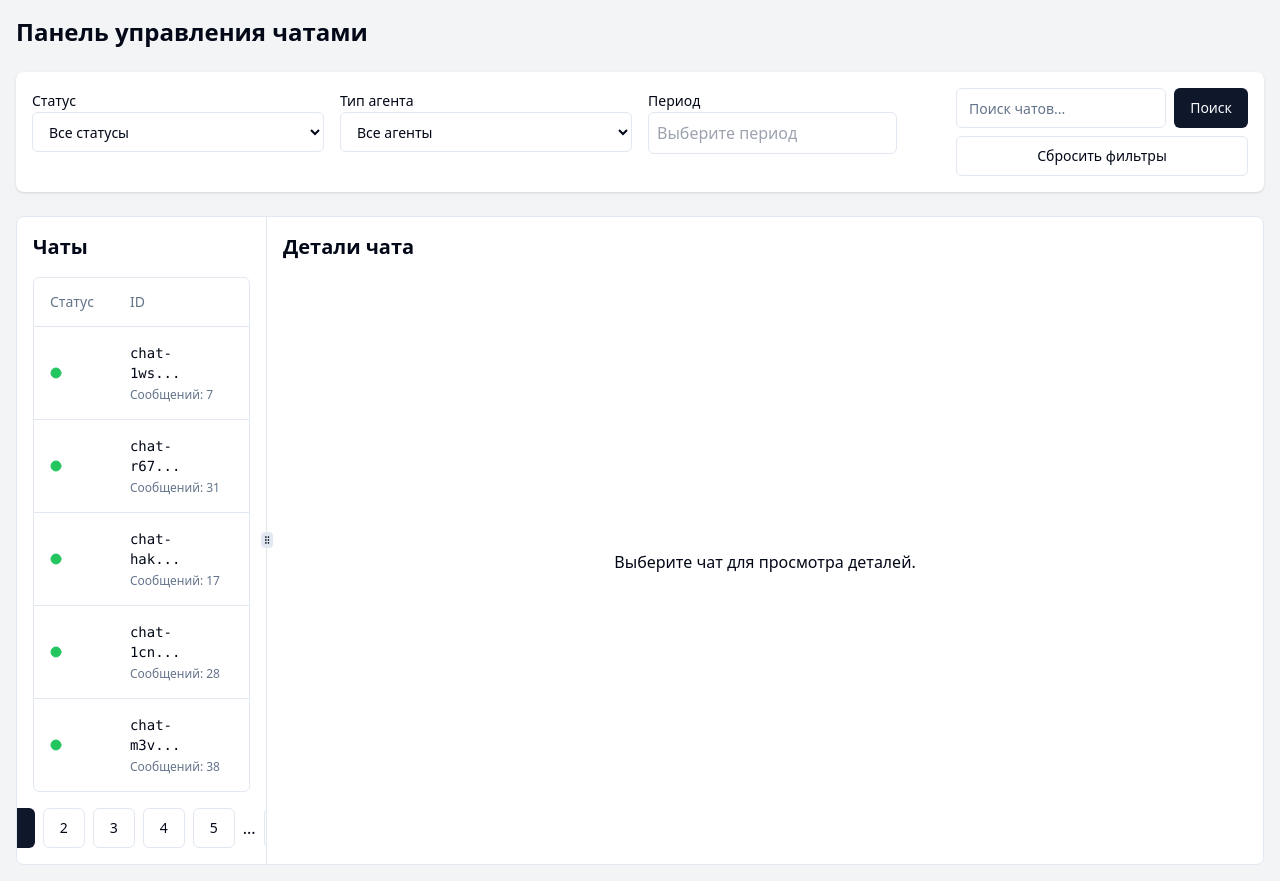
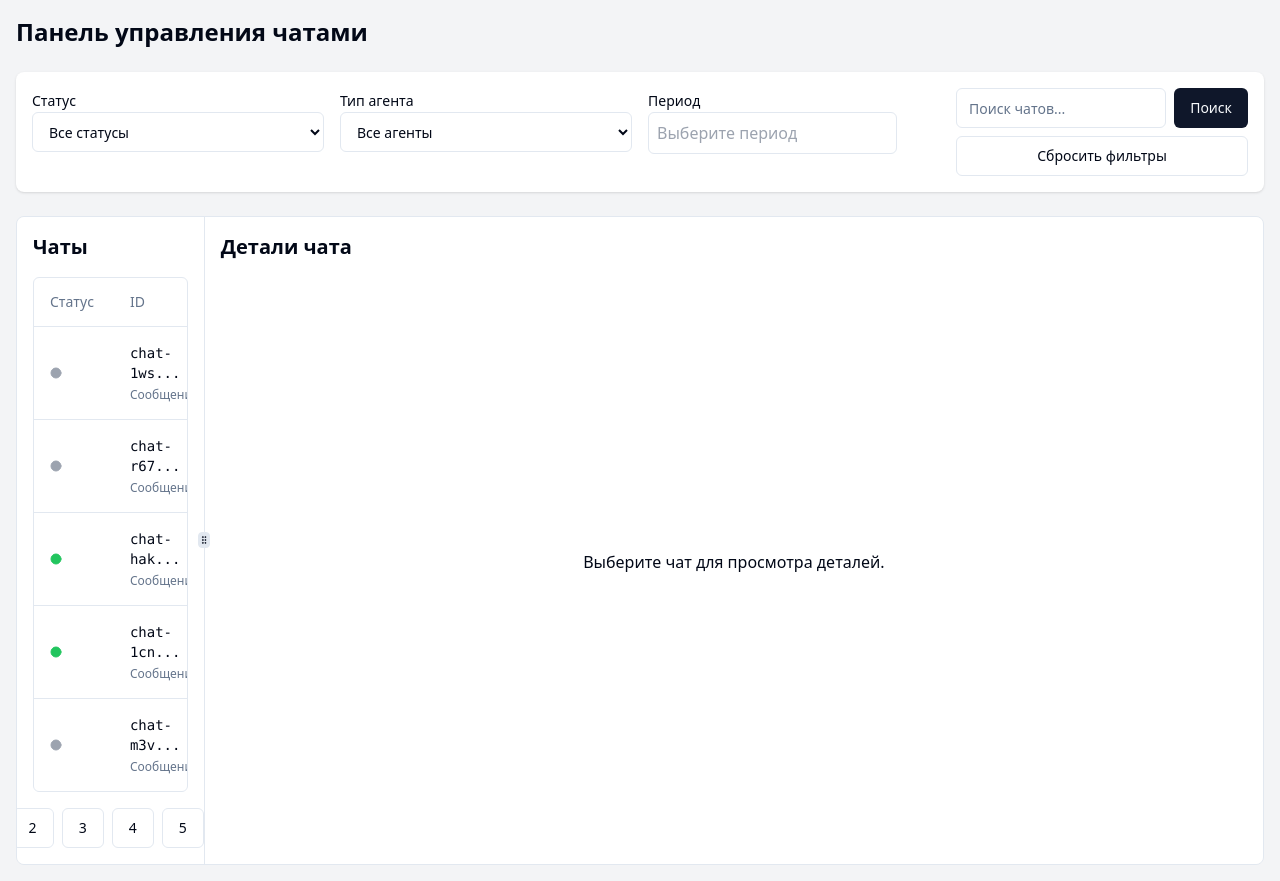
Before and after one commit to fifo033/chat-scribe-vista, a React (Vite) app: page / in a window 1280 px wide. Built offline with nearby package versions, Linux system fonts and the light colour scheme.

Commit message:
feat: Improve chat detail view and refresh interval
-   Make chat detail view full width by default.
-   Add a grey circle to indicate a closed request.
-   Reduce refresh interval to 5 seconds.

```diff
--- a/src/components/chat/ChatList.tsx
+++ b/src/components/chat/ChatList.tsx
@@ -1,4 +1,3 @@
-
 import React, { useState } from 'react';
 import {
   ColumnDef,
@@ -37,10 +36,19 @@ const ChatList: React.FC<ChatListProps> = ({
       header: 'Статус',
       cell: ({ row }) => {
         const waiting = row.original.waiting;
+        const isDone = !waiting && !row.original.ai; // Consider a chat done when it's not waiting and not handled by AI
         return (
-          <Circle
-            className={`${waiting ? 'text-destructive' : 'text-green-500'} w-3 h-3 fill-current`}
-          />
+          <div className="flex items-center">
+            <Circle
+              className={`${
+                waiting
+                  ? 'text-destructive'
+                  : isDone
+                    ? 'text-gray-400' // Grey color for done/closed chats
+                    : 'text-green-500'
+              } w-3 h-3 fill-current`}
+            />
+          </div>
         );
       }
     },
@@ -49,8 +57,6 @@ const ChatList: React.FC<ChatListProps> = ({
       header: 'ID',
       cell: ({ row }) => {
         const uuid = row.getValue('uuid') as string;
-        // Instead of using non-existent 'last_message' property, we'll display a placeholder
-        // or we could use message_count to indicate if there are messages
         const messageCount = row.original.message_count;
         const messagePreview = messageCount > 0 ? `Сообщений: ${messageCount}` : "Нет сообщений";
 
--- a/src/components/chat/Dashboard.tsx
+++ b/src/components/chat/Dashboard.tsx
@@ -165,7 +165,7 @@ const Dashboard: React.FC = () => {
       />
 
       <ResizablePanelGroup direction="horizontal" className="min-h-[600px] rounded-lg border dark:border-zinc-800">
-        <ResizablePanel defaultSize={20} minSize={15}>
+        <ResizablePanel defaultSize={15} minSize={15}>
           <div className="h-full p-4 bg-background dark:bg-zinc-900">
             <h2 className="text-xl font-semibold mb-4 dark:text-white">Чаты</h2>
             <ChatList
@@ -186,7 +186,7 @@ const Dashboard: React.FC = () => {
 
         <ResizableHandle withHandle />
 
-        <ResizablePanel defaultSize={80}>
+        <ResizablePanel defaultSize={85}>
           <div className="h-full p-4 bg-background dark:bg-zinc-900 flex flex-col">
             <h2 className="text-xl font-semibold mb-4">Детали чата</h2>
             {selectedChatId ? (
--- a/src/types/chat.ts
+++ b/src/types/chat.ts
@@ -1,4 +1,3 @@
-
 export interface ChatListItem {
   id: number;
   uuid: string;
@@ -6,6 +5,7 @@ export interface ChatListItem {
   ai: boolean;
   last_message_at: string;
   message_count: number;
+  done?: boolean; // Optional property to explicitly mark chats as done
 }
 
 export interface ChatListResponse {
```
